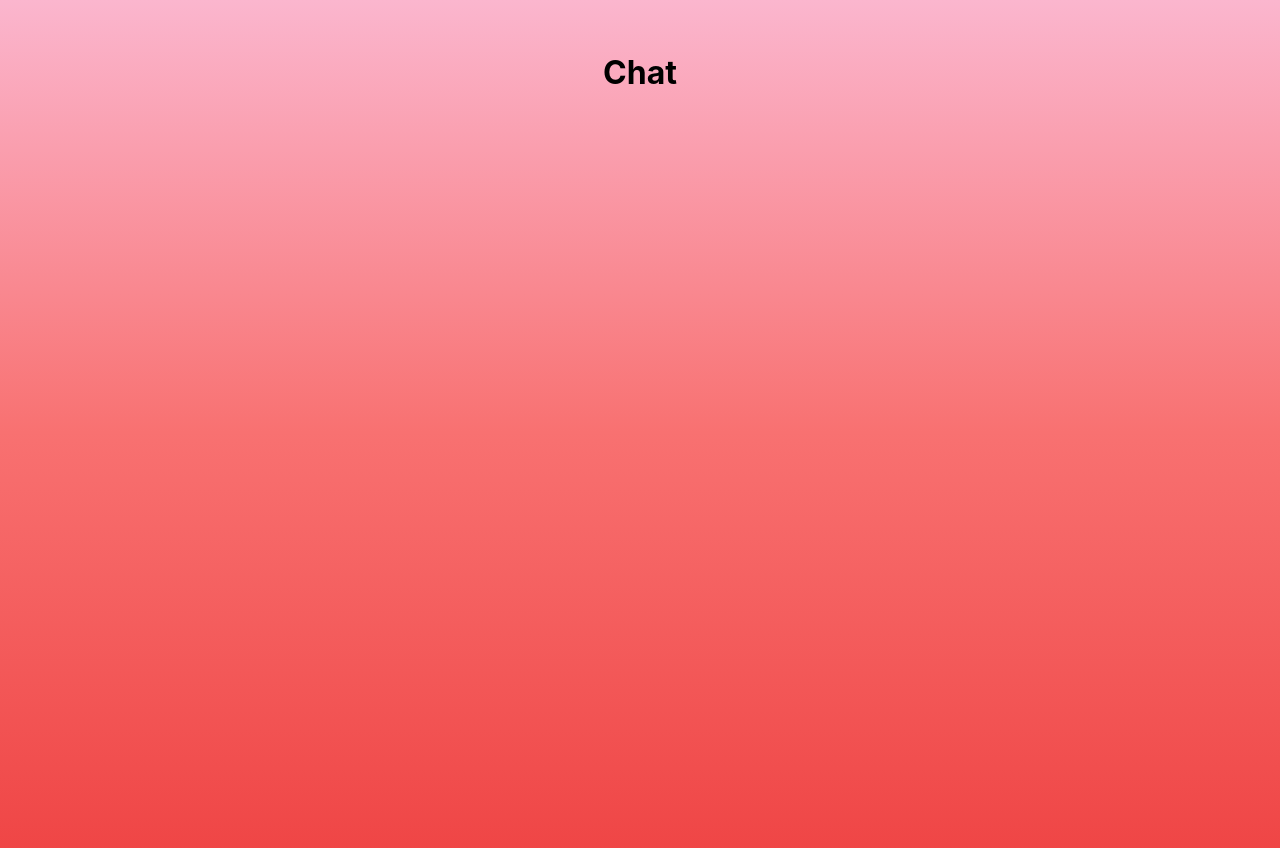
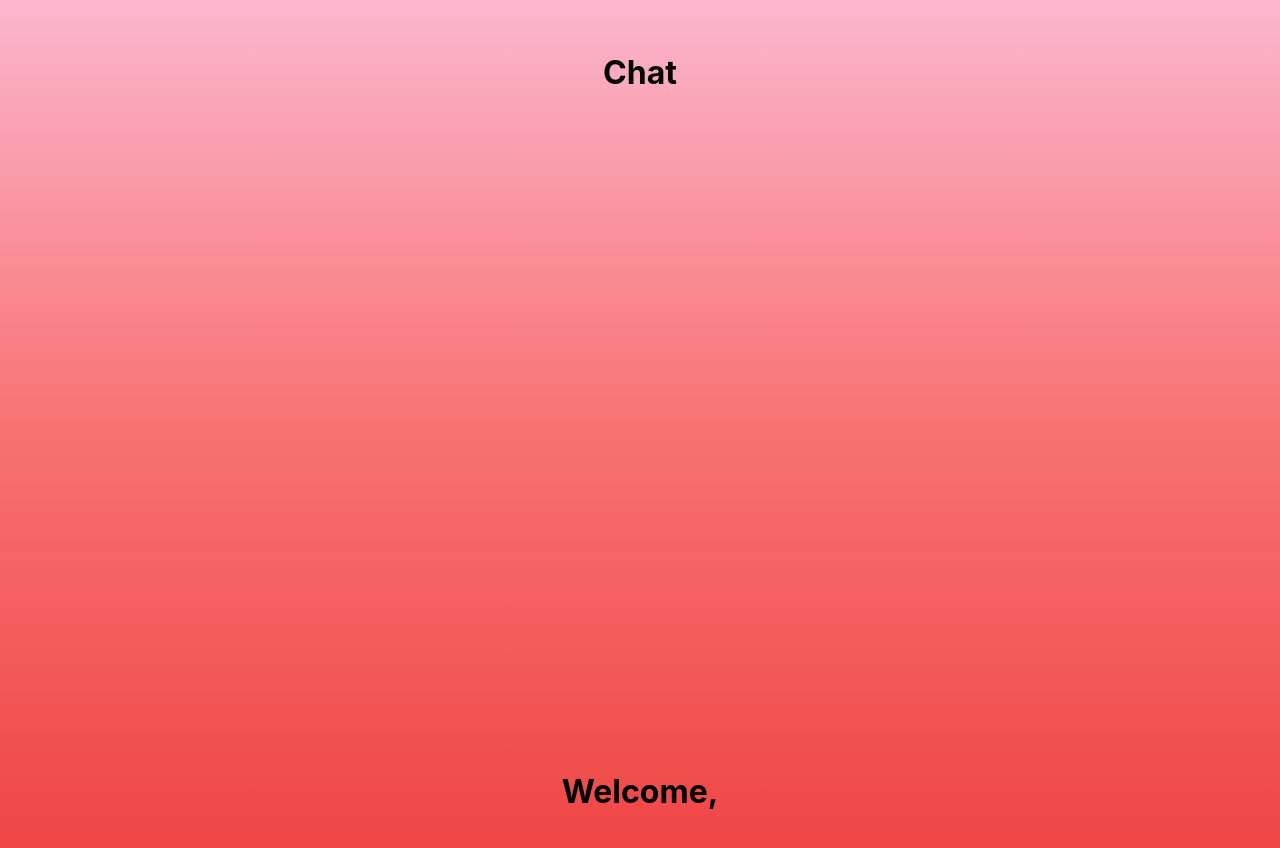
Before and after one commit to ajpieroni/316Heartcoded, a React (Create React App) app in the folder ourapp/reactapp/: page /Chat in a window 1280 px wide. Shown: the top 848 px of the page. Built offline with nearby package versions, Linux system fonts and the light colour scheme.

Commit message:
conditional formatting for chet

```diff
--- a/ourapp/reactapp/src/pages/Chat.js
+++ b/ourapp/reactapp/src/pages/Chat.js
@@ -1,9 +1,14 @@
 import React, { useState, useEffect } from "react";
+import { useContext } from "react";
+import { UserContext } from "../components/contexts/UserContext";
 // import "./UserLanding.css";
 import axios from "axios";
 
 export default function Chat() {
   const [data, setData] = useState();
+  const { user, setUser } = useContext(UserContext);
+
+
 
 //   const fetchData = () => {
 //     fetch(`http://localhost:3000/questions/1`)
@@ -17,10 +22,21 @@ export default function Chat() {
 //   useEffect(() => {
 //     fetchData();
 //   }, []);
+  useEffect(() => {
+    // Check if there's user data in sessionStorage on component initialization
+    const storedUser = sessionStorage.getItem("user");
+    if (storedUser) {
+      setUser(JSON.parse(storedUser));
+      // setLogin(true);
+    }
+  }, []);
+
 
   return (
     <main className="main-container">
         <h1>Chat</h1>
+        <h1>Welcome, {user?.name}</h1>
+
 
     </main>
   );
--- a/ourapp/reactapp/src/pages/Feedback.js
+++ b/ourapp/reactapp/src/pages/Feedback.js
@@ -1,9 +1,12 @@
 import React, { useState, useEffect } from "react";
+import { useContext } from "react";
+import { UserContext } from "../components/contexts/UserContext";
 // import "./UserLanding.css";
 import axios from "axios";
 
 export default function Feedback() {
   const [data, setData] = useState();
+
 
 //   const fetchData = () => {
 //     fetch(`http://localhost:3000/questions/1`)
@@ -21,7 +24,6 @@ export default function Feedback() {
   return (
     <main className="main-container">
         <h1>Feedback</h1>
-
     </main>
   );
 }
--- a/ourapp/reactapp/src/pages/UserLanding.js
+++ b/ourapp/reactapp/src/pages/UserLanding.js
@@ -85,7 +85,7 @@ export default function UserLanding() {
           <button className="user-init-button" onClick={initializeUser}>
             Initialize User
           </button>
-          <h2>{login ? `Logged in as: ${user?.name}` : 'Not Logged In'}</h2>
+          <h2>{login ? `Logged in as: ${user?.name}, Birthday: ${user?.birthday}` : 'Not Logged In'}</h2>
 
         </div>
       </div>
```
